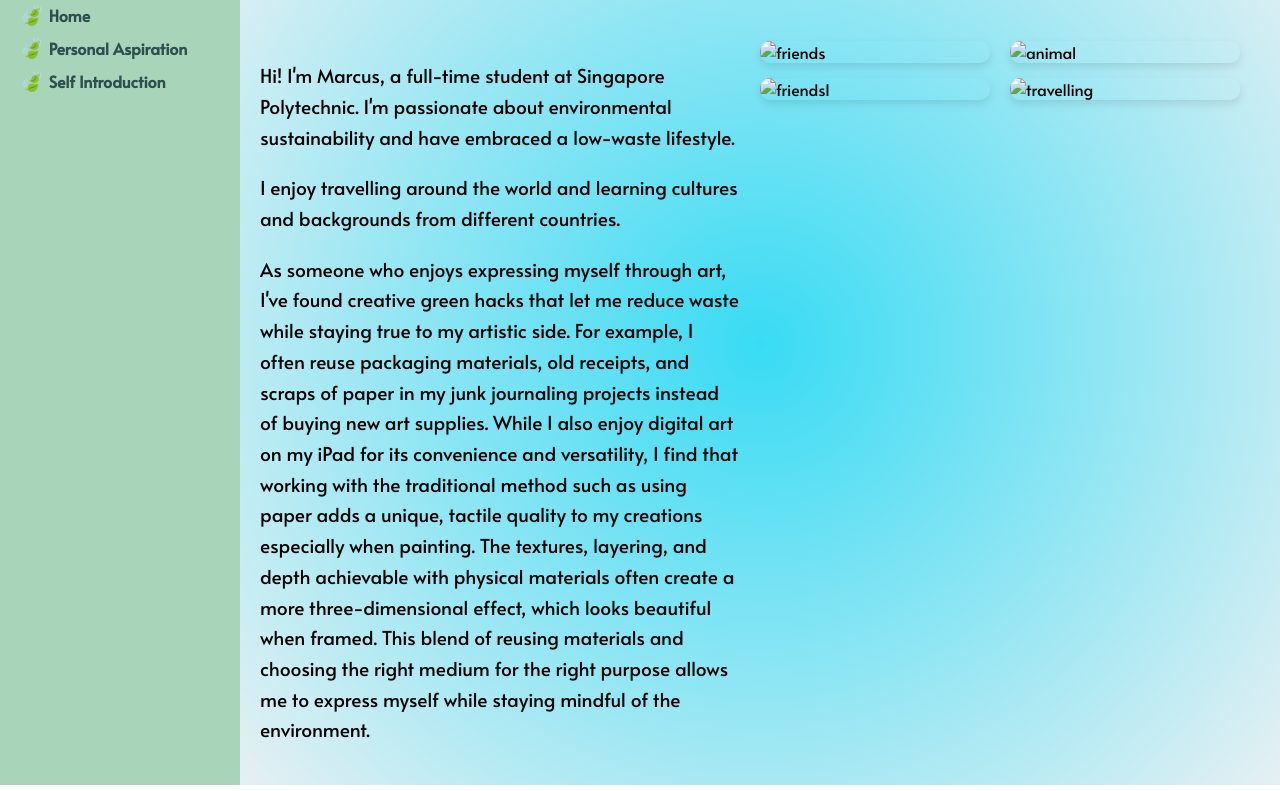
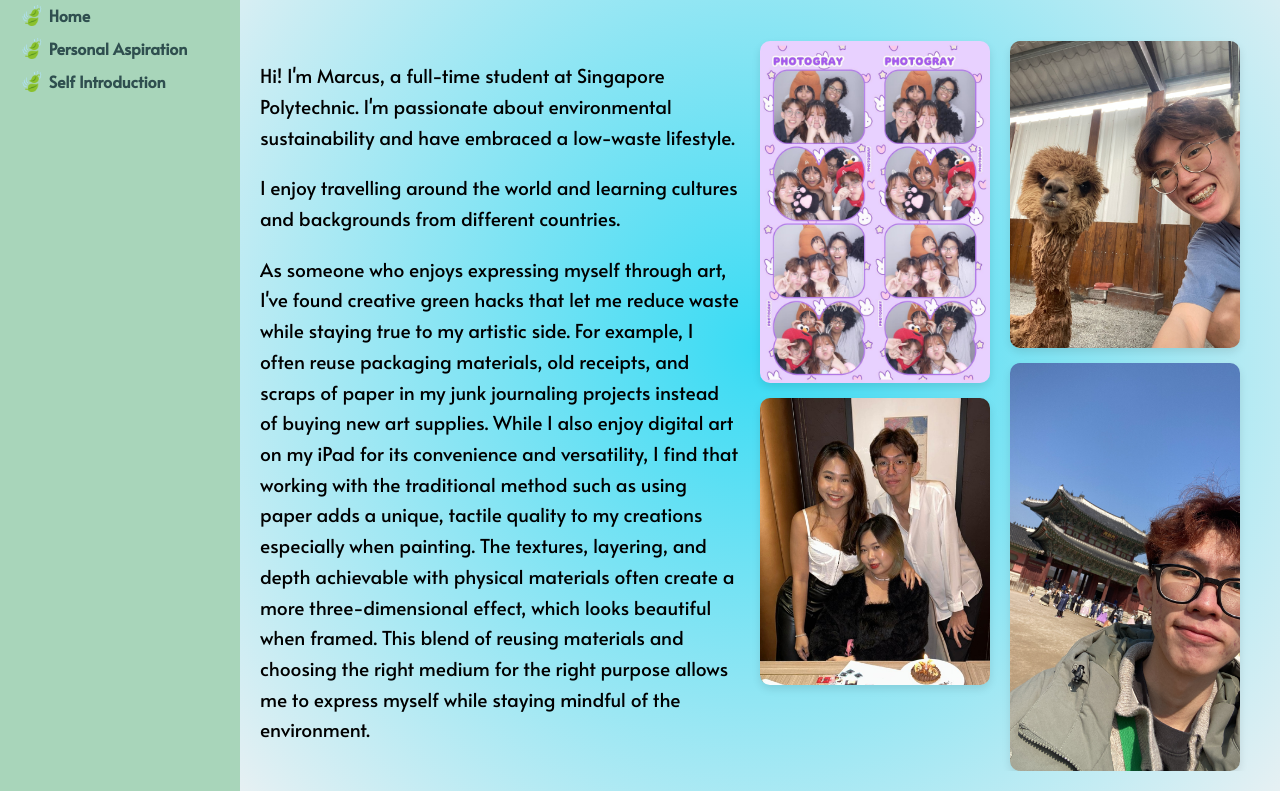
Before and after one commit to duckdoesquack/website, a plain HTML site: page index3.html in a window 1280 px wide. Shown: the part 95-886 px from the top of the page. Drawn offline with Linux system fonts and the light colour scheme; the site is published under a folder, as on GitHub Pages, so addresses that start at the root find nothing.

Commit message:
Update index3.html

```diff
--- a/index3.html
+++ b/index3.html
@@ -35,10 +35,10 @@
 
                     <!-- src : my pictures -->
                     <div class="image-grid">
-                        <img src="/pictures/friends.JPEG" alt="friends">
-                        <img src="/pictures/friends1.JPEG" alt="friends1">
-                        <img src="/pictures/animal.JPEG" alt="animal">
-                        <img src="/pictures/travel.JPEG" alt="travelling">
+                        <img src="pictures/friends.JPEG" alt="friends">
+                        <img src="pictures/friends1.JPEG" alt="friends1">
+                        <img src="pictures/animal.JPEG" alt="animal">
+                        <img src="pictures/travel.JPEG" alt="travelling">
                     </div>
                 </div>
         </main>
```
